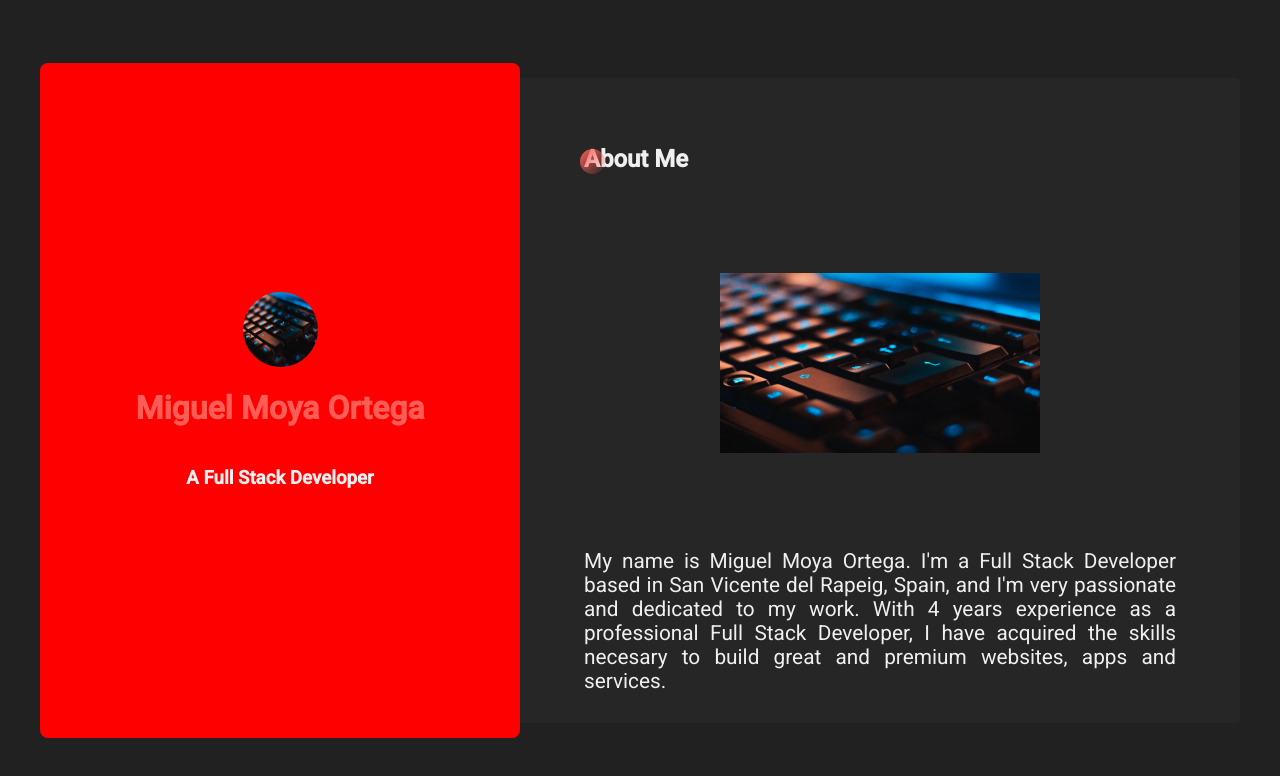
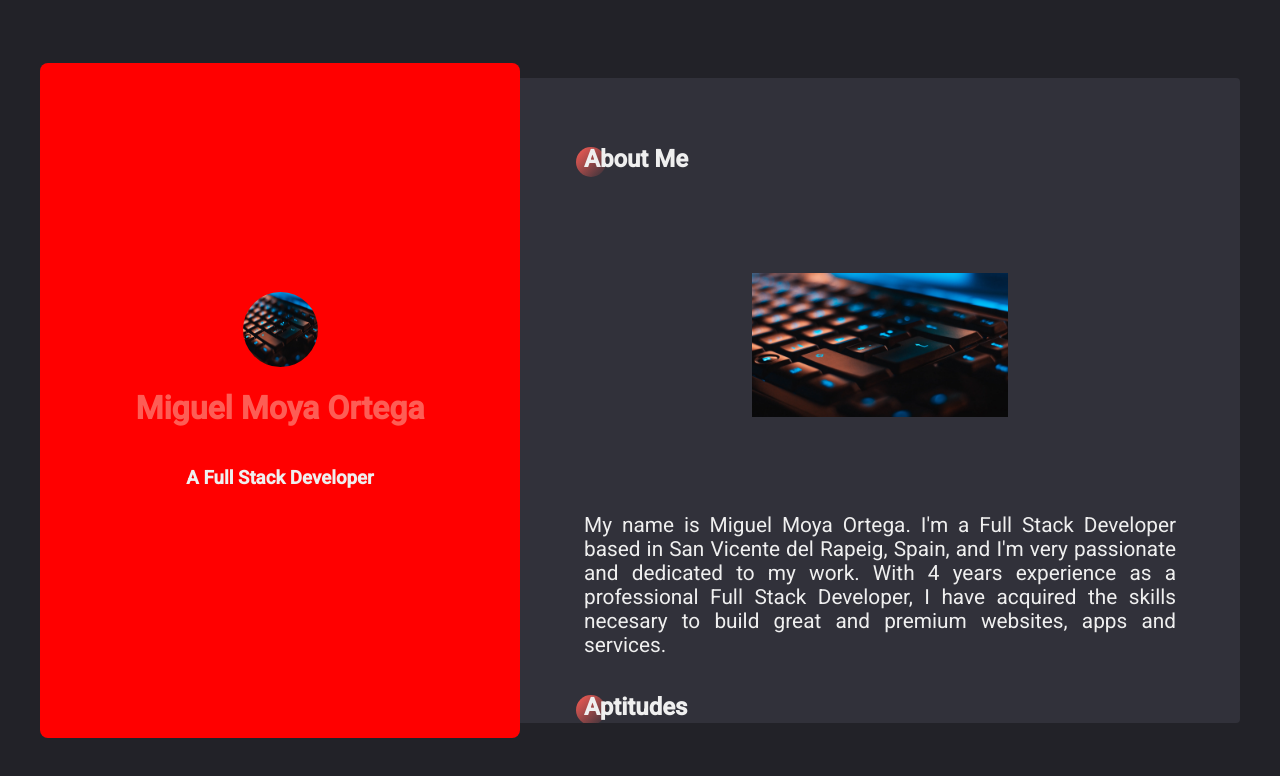
Before and after one commit to miguelmoya1/miguelmoya1, an Angular app in the folder frontend/: page / in a window 1280 px wide. Shown: the top 776 px of the page. Built offline with nearby package versions, Linux system fonts and the light colour scheme.

Commit message:
title circle

```diff
--- a/frontend/src/app/about-me/about-me.component.scss
+++ b/frontend/src/app/about-me/about-me.component.scss
@@ -12,7 +12,7 @@
 
       img {
         margin: 0 auto;
-        width: 25vw;
+        width: 20vw;
         height: 30%;
         padding: 5rem 1rem;
       }
--- a/frontend/src/app/shared/style.scss
+++ b/frontend/src/app/shared/style.scss
@@ -1,5 +1,5 @@
-$background: #212121;
-$background-secondary: #262626;
+$background: #222228;
+$background-secondary: #31313a;
 
 $primary: #fd5d55;
 $primary-transparent: #fd5d5500;
--- a/frontend/src/app/title/title.component.scss
+++ b/frontend/src/app/title/title.component.scss
@@ -10,18 +10,26 @@
     margin-left: 1rem;
     text-transform: capitalize;
     color: $white;
-  }
+    z-index: 1;
 
-  &::before {
-    display: block;
-    content: "";
-    width: 25px;
-    height: 25px;
-    background-image: linear-gradient(to left top, rgba(0, 0, 0, 0), $primary);
-    position: absolute;
-    margin-left: 12px;
-    margin-top: 4px;
-    z-index: 0;
-    border-radius: 50px;
+    &::before {
+      display: block;
+      position: absolute;
+      content: "";
+
+      width: 30px;
+      height: 30px;
+
+      background-image: linear-gradient(
+        to left top,
+        rgba(0, 0, 0, 0),
+        $primary
+      );
+
+      margin-left: -8px;
+      margin-top: 2px;
+      z-index: -1;
+      border-radius: 50px;
+    }
   }
 }
```
